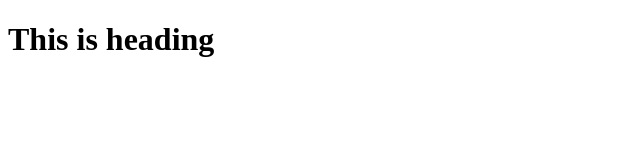
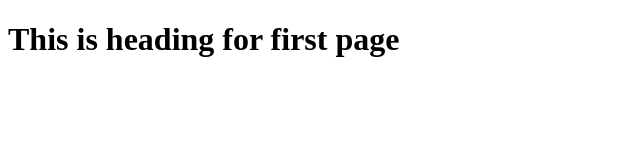
Before and after one commit to noblesidhu/coursera, a plain HTML site: page site/index.html in a window 1280 px wide. Shown: the whole page, without its empty margins (0-640 px from the left). Drawn offline with Linux system fonts and the light colour scheme.

Commit message:
Small Change

```diff
--- a/site/index.html
+++ b/site/index.html
@@ -6,6 +6,6 @@
 	<title>Hello Coursera</title>
 </head>
 <body>
-<h1>This is heading</h1>
+<h1>This is heading for first page</h1>
 </body>
 </html>
```
